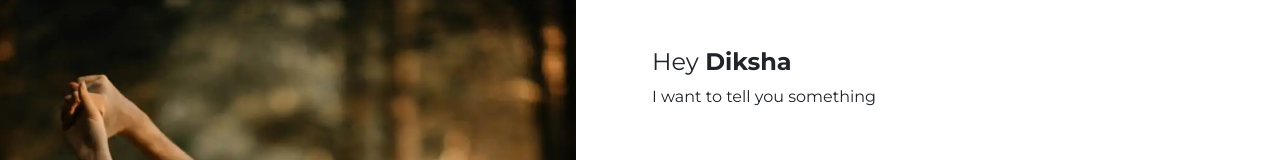
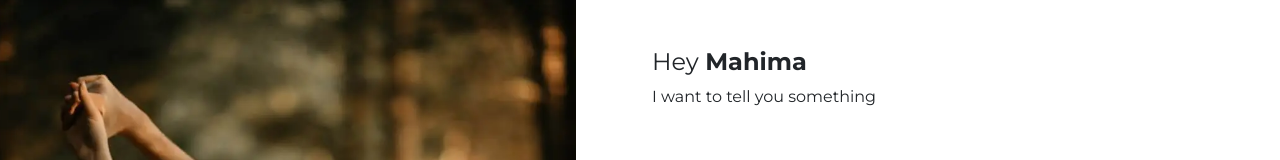
Before and after one commit to pulkit-b/sherry, a React (Vite) app: page / in a window 1280 px wide. Shown: the top 160 px of the page. Built offline with nearby package versions, Linux system fonts and the light colour scheme.

Commit message:
Update Proposal.jsx

```diff
--- a/src/pages/Proposal.jsx
+++ b/src/pages/Proposal.jsx
@@ -8,7 +8,7 @@ import { genRandom } from '../utills';
 
 const Proposal = ({ className = '' }) => {
     const { id } = useParams();
-    const person = "Diksha";
+    const person = "Mahima";
 
     const [texts, setTexts] = useState([]);
     const [currentText, setCurrentText] = useState({
```
